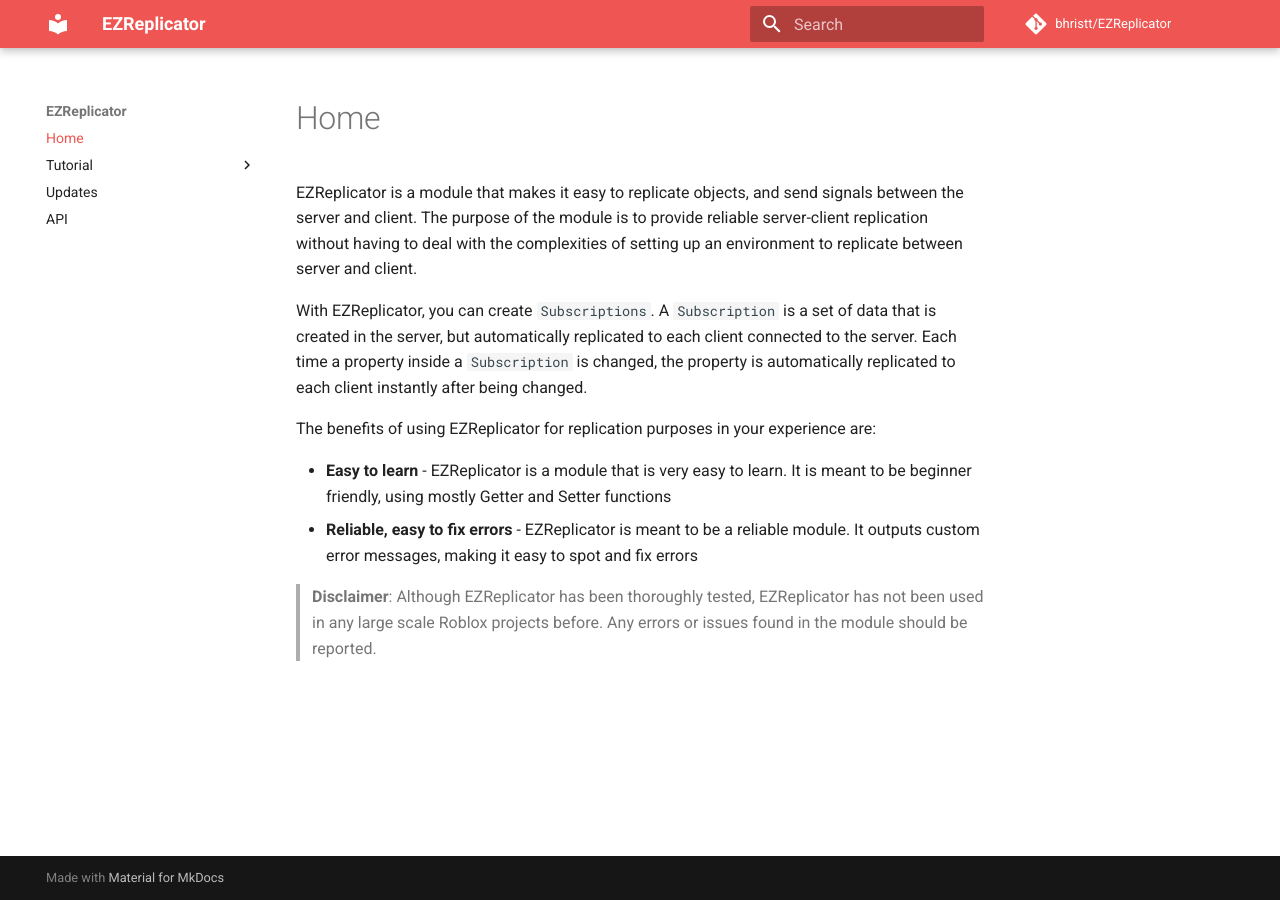
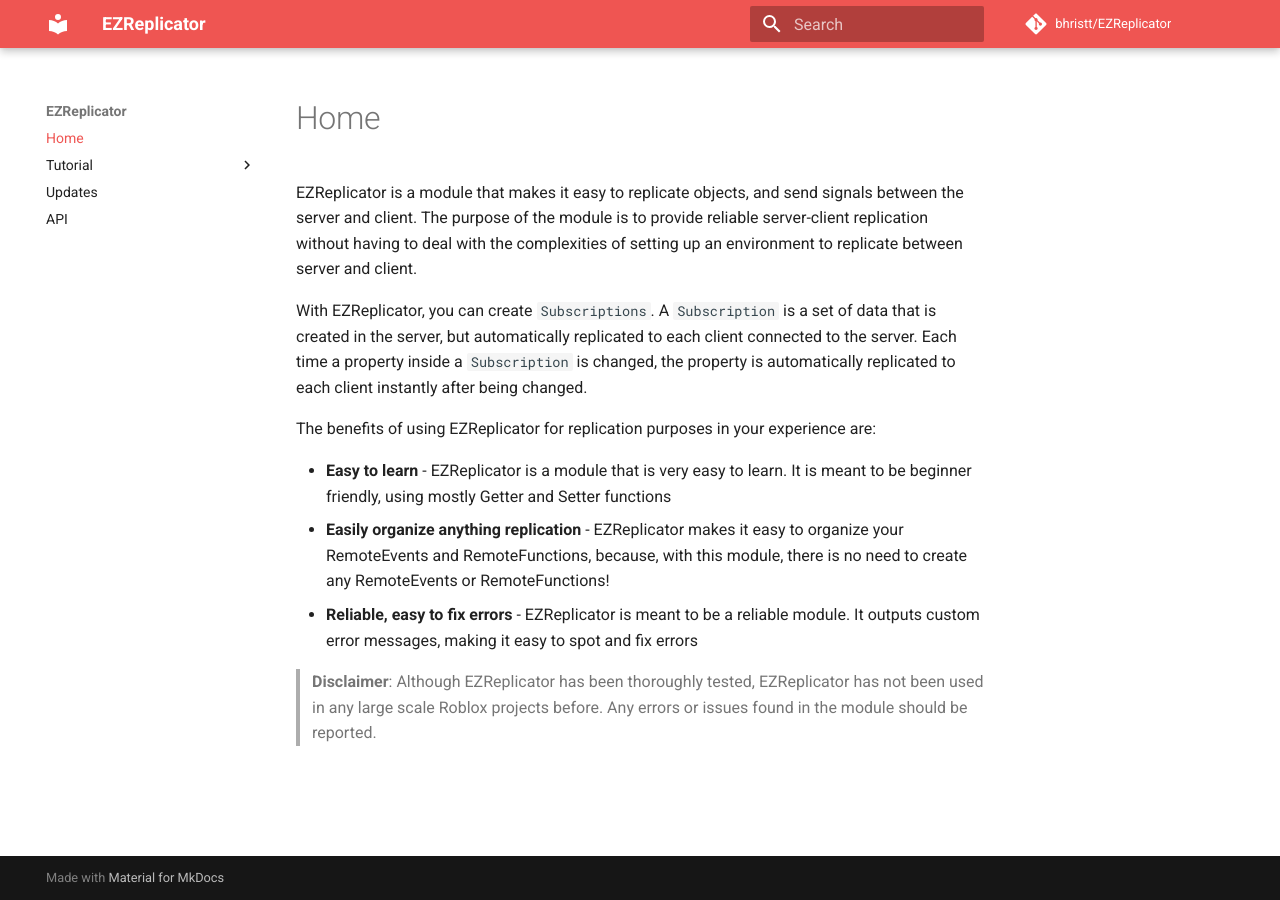
Before and after one commit to bhristt/EZReplicator, an MkDocs documentation site: the page built from docs/index.md, in a window 1280 px wide. Built offline with MkDocs 1.6.1 and Material for MkDocs 9.7.7, drawn with Linux system fonts in a browser that asks for light colours; comment, search, counter and statistics services are not loaded.

Commit message:
Update API site

```diff
--- a/docs/index.md
+++ b/docs/index.md
@@ -7,6 +7,7 @@
 The benefits of using EZReplicator for replication purposes in your experience are:
 
 - **Easy to learn** - EZReplicator is a module that is very easy to learn. It is meant to be beginner friendly, using mostly Getter and Setter functions
+- **Easily organize anything replication** - EZReplicator makes it easy to organize your RemoteEvents and RemoteFunctions, because, with this module, there is no need to create any RemoteEvents or RemoteFunctions!
 - **Reliable, easy to fix errors** - EZReplicator is meant to be a reliable module. It outputs custom error messages, making it easy to spot and fix errors
 
 > **Disclaimer**: Although EZReplicator has been thoroughly tested, EZReplicator has not been used in any large scale Roblox projects before. Any errors or issues found in the module should be reported.
```
